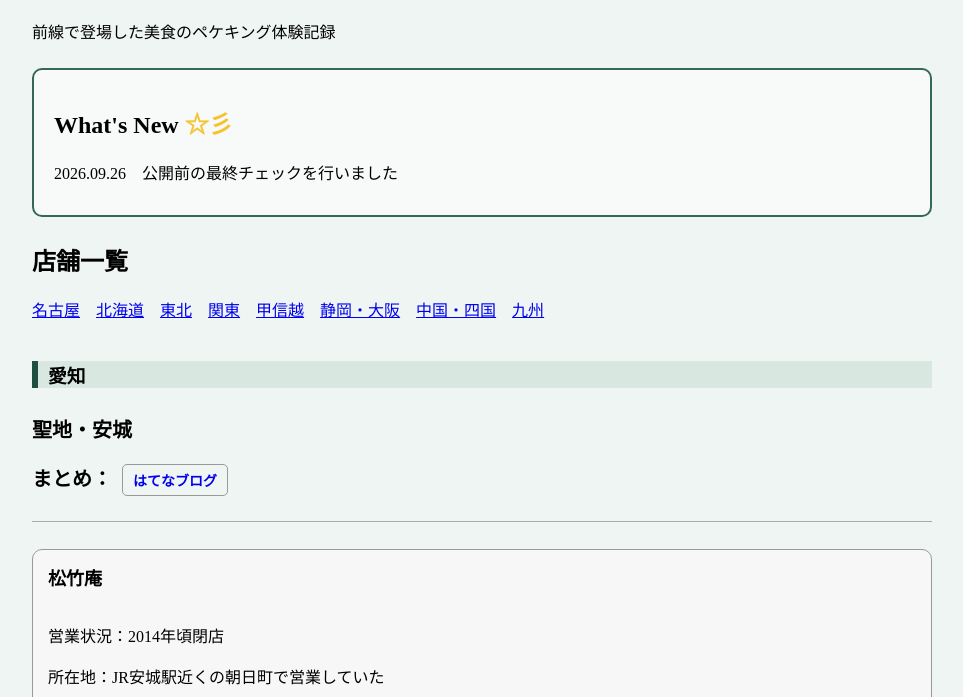
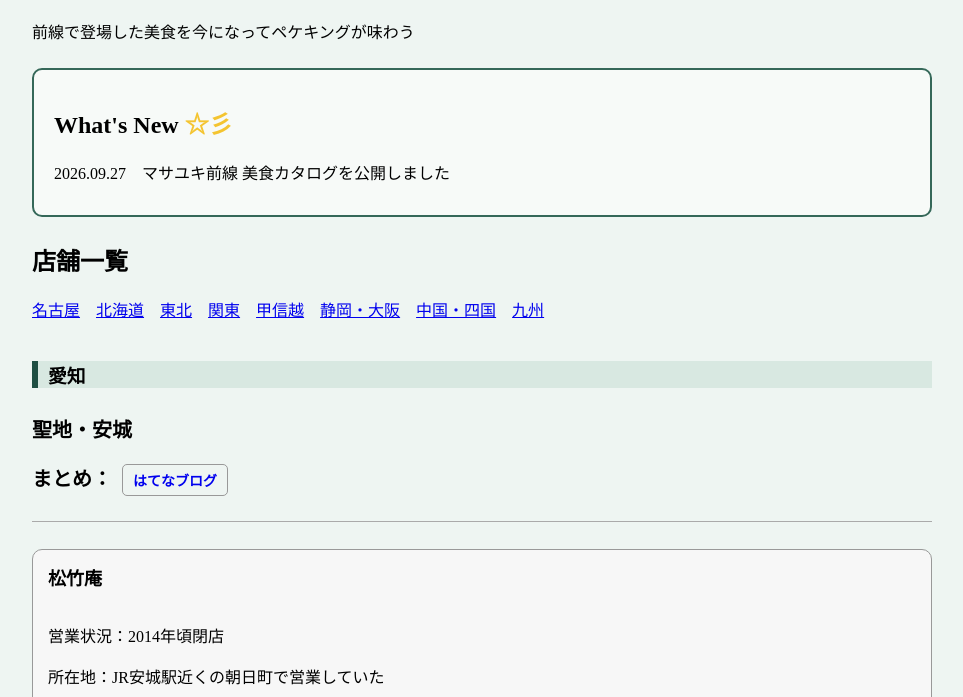
Before and after one commit to teampeke/zensen-bisyoku, a plain HTML site: page index.html in a window 1280 px wide. Shown: the part 103-800 px from the top of the page, without its empty margins (158-1121 px from the left). Drawn offline with Linux system fonts and the light colour scheme.

Commit message:
Add files via upload

```diff
--- a/index.html
+++ b/index.html
@@ -8,11 +8,11 @@
     </head>
     <body>
         <h1 id="top">マサユキ前線　美食カタログ</h1>
-        <p>前線で登場した美食のペケキング体験記録</p>
+        <p>前線で登場した美食を今になってペケキングが味わう</p>
 
         <div class="whats-new">
        <h2>What's New <span style="color: #f4c430;">☆彡</span></h2>
-        <p>2026.09.26　公開前の最終チェックを行いました</p>
+        <p>2026.09.27　マサユキ前線 美食カタログを公開しました</p>
         </div>
 
         <h2>店舗一覧</h2>
```
